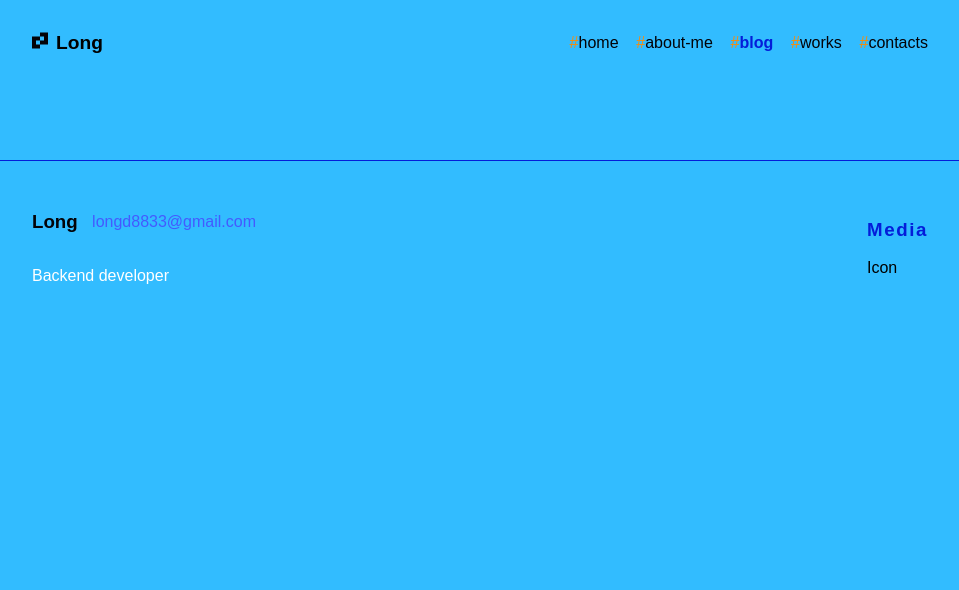
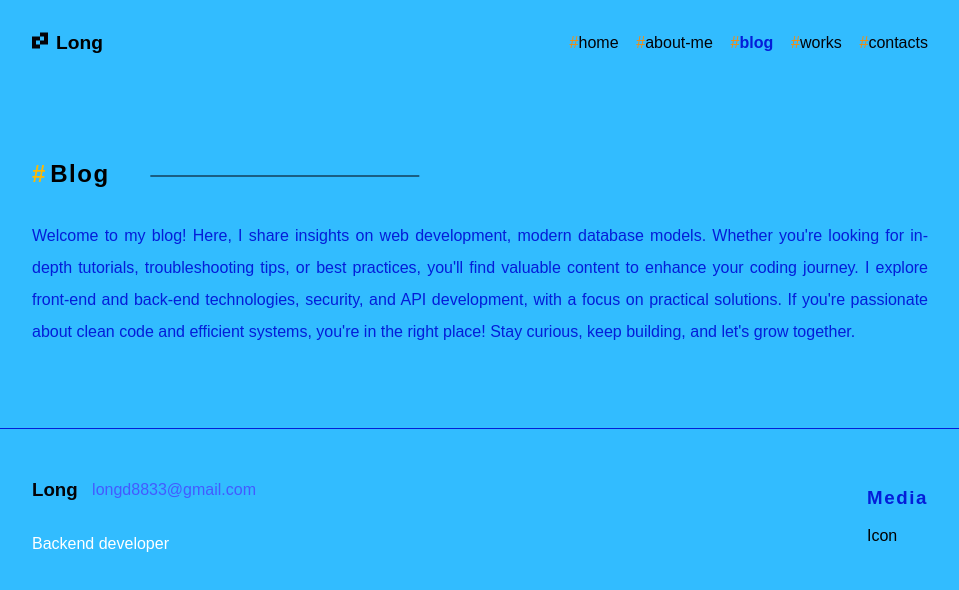
Before and after one commit to DoThanhLong15/portfolio, a React (Create React App) app in the folder front-end/: page /blog in a window 1280 px wide. Shown: the top 590 px of the page, without its empty margins (160-1119 px from the left). Built offline with nearby package versions, Linux system fonts and the light colour scheme.

Commit message:
add blog page title, description

```diff
--- /dev/null
+++ b/front-end/src/components/others/PageDescription.js
@@ -0,0 +1,10 @@
+import styles from './style/PageDescription.module.css';
+
+
+const PageDescription = ({ description }) => {
+    return <>
+        <p className={styles.description}>{description}</p>
+    </>
+}
+
+export default PageDescription;
--- /dev/null
+++ b/front-end/src/components/others/style/PageDescription.module.css
@@ -0,0 +1,5 @@
+.description {
+    color: var(--c-dark-blue);
+    text-align: justify;
+    line-height: 2rem;
+}
--- a/front-end/src/layout/header/Header.js
+++ b/front-end/src/layout/header/Header.js
@@ -48,7 +48,7 @@ const Header = () => {
     if (currentNavItem) {
       setTitle(currentNavItem.title);
     }
-  }, [location.pathname]);
+  }, [location.pathname, setTitle, navItem]);
 
 
   return (
--- a/front-end/src/pages/blog/BlogListPage.js
+++ b/front-end/src/pages/blog/BlogListPage.js
@@ -1,7 +1,22 @@
+import { useState } from "react";
+
+import TitleSession from "../../components/others/TitleSession";
+import PageDescription from "../../components/others/PageDescription";
+
+import data from "./data/data";
+
 const BlogListPage = () => {
-    return <>
+  const [description] = useState(data.pageDescription);
 
+  console.log(data);
+
+  return (
+    <>
+      <TitleSession title="Blog" />
+
+      <PageDescription description={description} />
     </>
-}
+  );
+};
 
 export default BlogListPage;
--- /dev/null
+++ b/front-end/src/pages/blog/data/data.json
@@ -0,0 +1,13 @@
+{
+    "pageDescription": "Welcome to my blog! Here, I share insights on web development, modern database models. Whether you're looking for in-depth tutorials, troubleshooting tips, or best practices, you'll find valuable content to enhance your coding journey. I explore front-end and back-end technologies, security, and API development, with a focus on practical solutions. If you're passionate about clean code and efficient systems, you're in the right place! Stay curious, keep building, and let's grow together.",
+    "blogs": [
+        {
+            "id": 1,
+            "title": "Blog Post 1",
+            "date": "2025-02-27",
+            "author": "Long Do",
+            "content": "aaaaaaaaaa",
+            "tags": ["python", "javascript", "react"]
+        }
+    ]
+}
```
Also changed, not shown: front-end/src/components/blog/SmallBlogItem.js (added), front-end/src/components/blog/style/SmallBlogItem.js (added).
